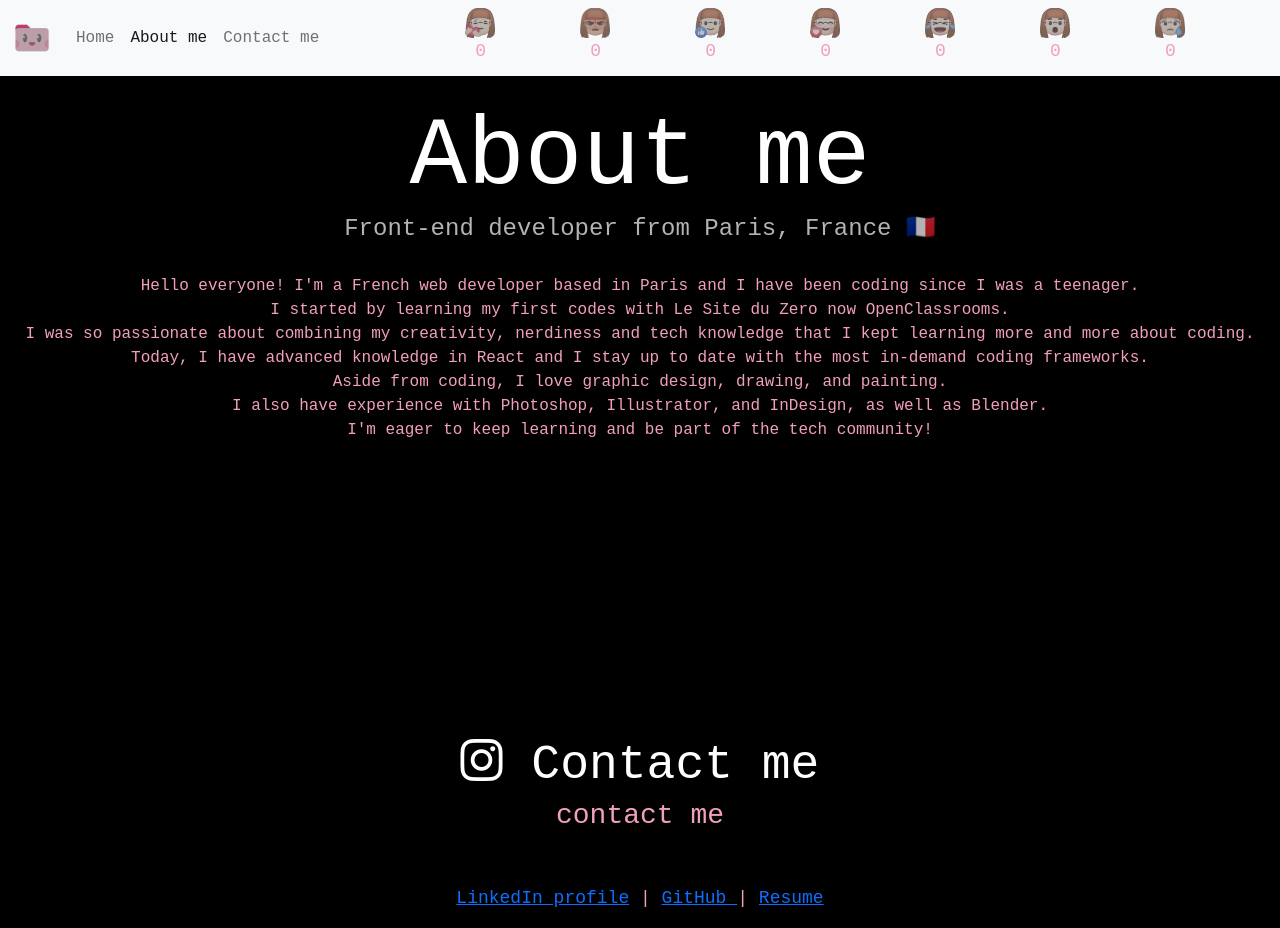
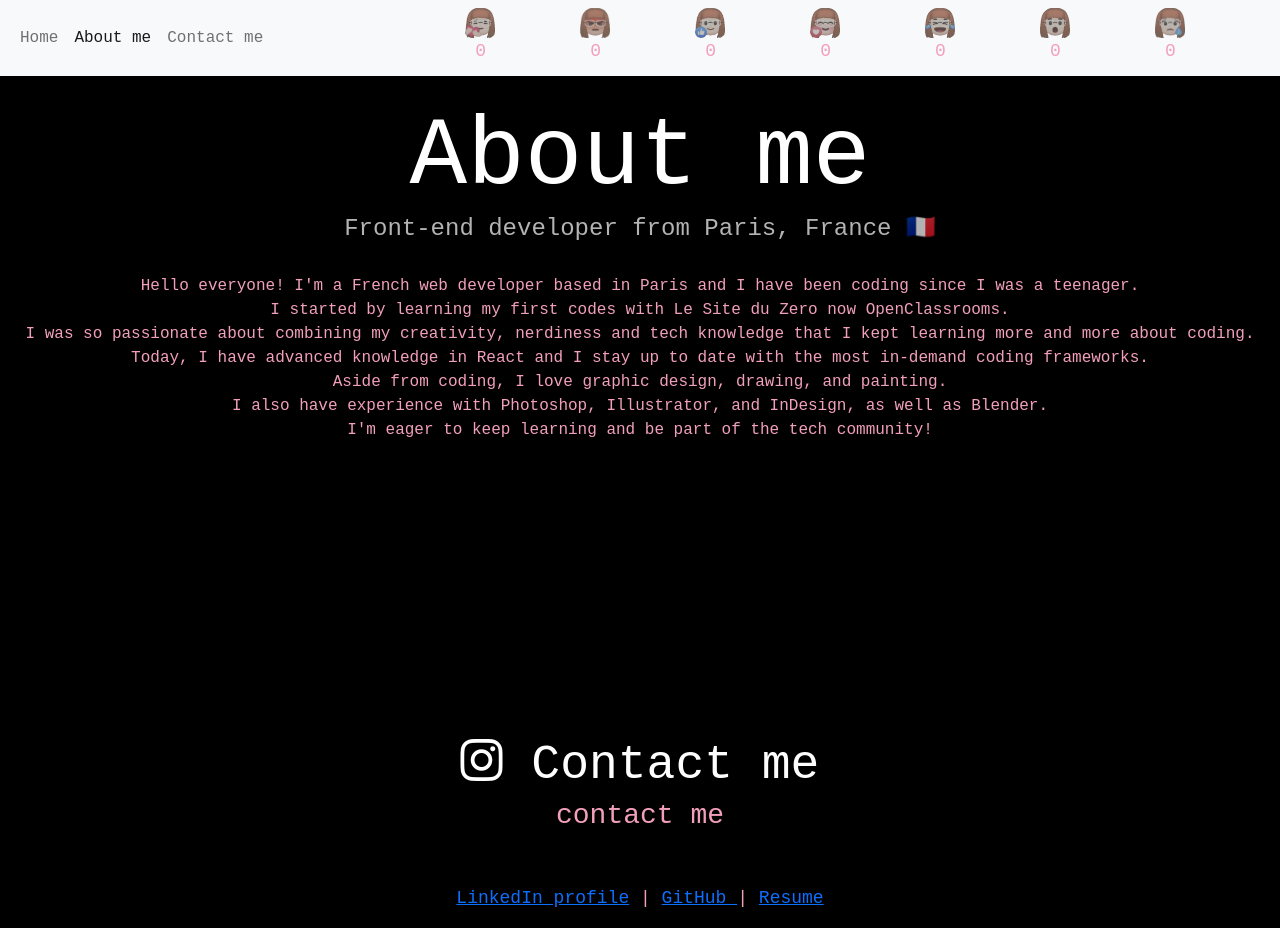
Before and after one commit to githublaure/portfolio_project, a plain HTML site: page about.html in a window 1280 px wide. Drawn offline with nearby package versions, Linux system fonts and the light colour scheme.

Commit message:
removed images that were not showing properly

```diff
--- a/about.html
+++ b/about.html
@@ -46,12 +46,6 @@
   <body>
     <nav class="navbar navbar-expand-lg navbar-light bg-light fixed-top">
       <div class="container">
-        <a class="navbar-brand" href="index.html"
-          ><img
-            src="./images/pink-folder.png"
-            width="40px"
-            style="filter: contrast(100%)"
-        /></a>
         <button
           class="navbar-toggler"
           type="button"
```
Also changed, not shown: index.html (+1 -3 lines).
